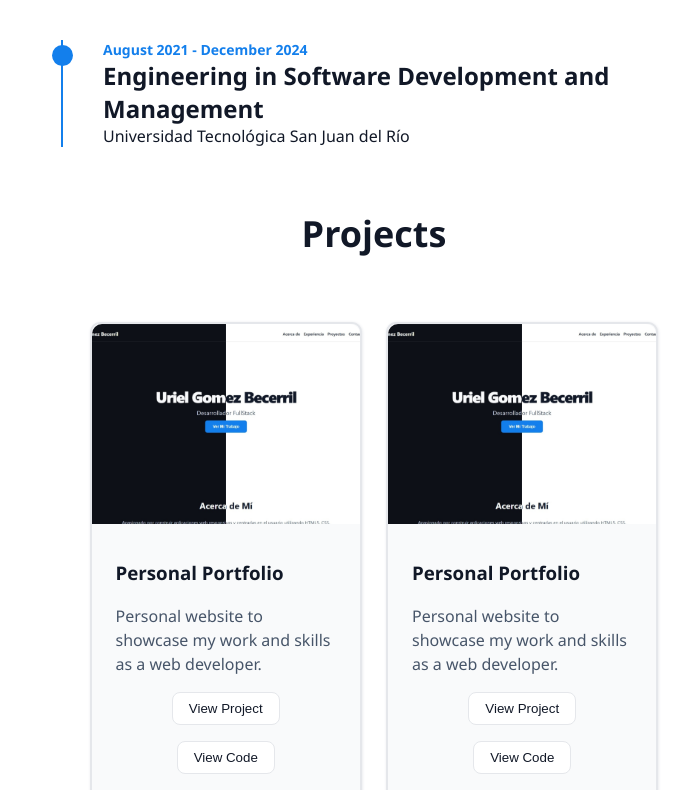
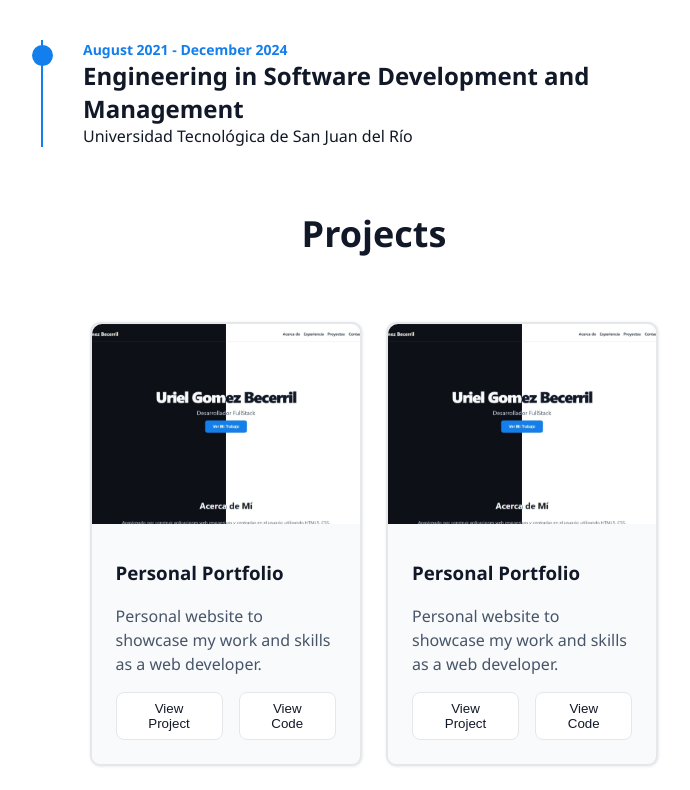
Before and after one commit to UreckChan/Portfolio, a React (Vite) app: page / in a window 1280 px wide. Shown: the part 1530-2320 px from the top of the page, without its empty margins (266-956 px from the left). Built offline with nearby package versions, Linux system fonts and the light colour scheme.

Commit message:
Settings

```diff
--- a/src/lenguaje/lenguaje.json
+++ b/src/lenguaje/lenguaje.json
@@ -89,12 +89,12 @@
     "es": {
       "duration": "Agosto 2021 - Diciembre 2024",
       "degree": "Ingeniería en Desarrollo y Gestión de Software",
-      "institution": "Universidad Tecnológica San Juan del Río"
+      "institution": "Universidad Tecnológica de San Juan del Río"
     },
     "en": {
       "duration": "August 2021 - December 2024",
       "degree": "Engineering in Software Development and Management",
-      "institution": "Universidad Tecnológica San Juan del Río"
+      "institution": "Universidad Tecnológica de San Juan del Río"
     }
   },
   "projects-title": {
--- a/src/styles/index.css
+++ b/src/styles/index.css
@@ -289,6 +289,7 @@ max-width: 56rem;
 
 .timeline {
   padding-left: 2.5rem;
+  padding-right: 2.5rem;
   border-left-width: 2px;
   border-left-style: solid;
   border-left-color: var(--color-primary);
@@ -337,6 +338,7 @@ max-width: 56rem;
   margin: 4rem 2rem;
   justify-content: center; /* centra el grid si hay pocas tarjetas */
   grid-auto-flow: dense;   /* rellena huecos automáticamente */
+
 }
 
 
@@ -405,7 +407,6 @@ max-width: 56rem;
   list-style: none;
   margin: 0;
   padding: 0;
-
   max-height:3rem;       /* altura de 1 línea de iconos + un poco de margen */
   overflow: hidden;          /* recorta cualquier fila adicional */
 }
@@ -415,7 +416,6 @@ max-width: 56rem;
   display: flex;
   flex-direction: row;
   align-items: center;
-
   gap: 0.5rem;
 }
 
@@ -434,7 +434,7 @@ max-width: 56rem;
   gap: 1rem;
   margin-top: 1rem;
   align-items: center;
-  flex-wrap: wrap;
+  flex-wrap: nowrap;
   justify-content: center; /* Esto centra los botones horizontalmente */
 }
 
```
